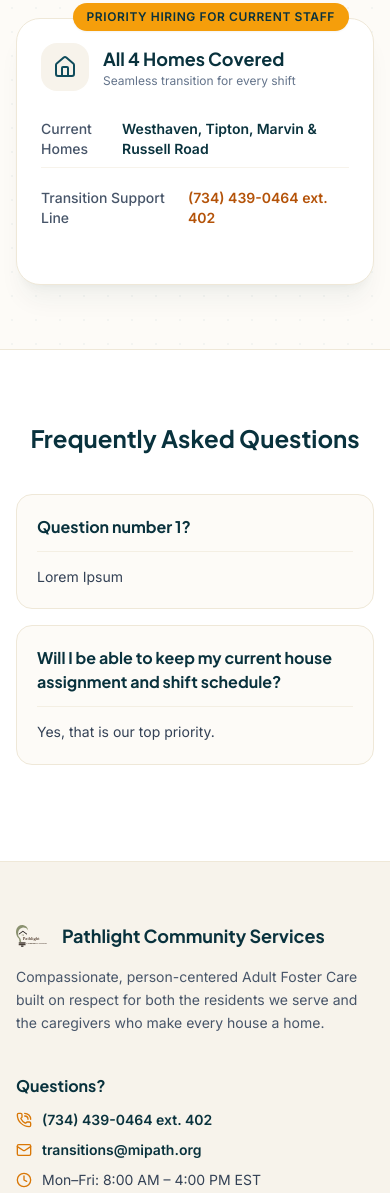
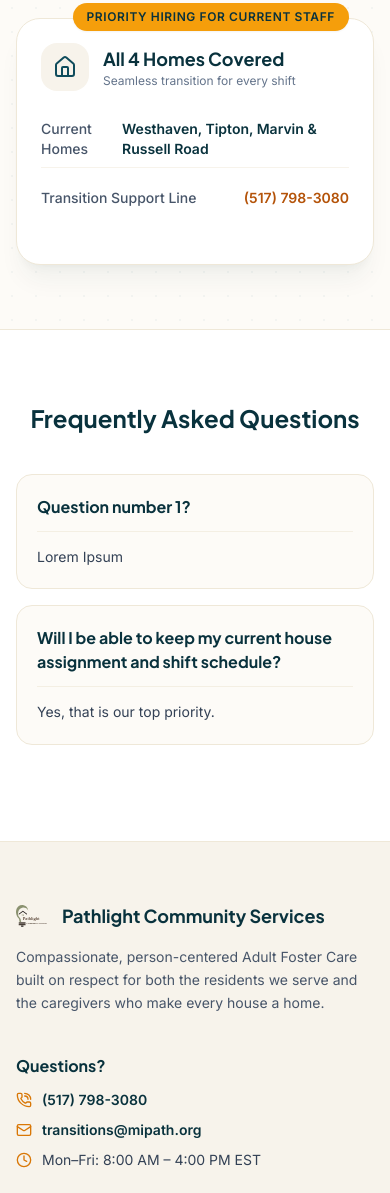
Before and after one commit to PathlightCommunityServices/transitions, a plain HTML site: page index.html in a window 390 px wide. Shown: the part 1505-2698 px from the top of the page. Drawn offline with nearby package versions, Linux system fonts and the light colour scheme.

Commit message:
Update contact phone numbers in index.html

```diff
--- a/index.html
+++ b/index.html
@@ -199,7 +199,7 @@ We appreciate your dedication to the individuals in your care and hope you will
                             </div>
                             <div class="flex items-center justify-between text-sm py-2">
                                 <span class="text-slate-600 font-medium">Transition Support Line</span>
-                                <a href="tel:17344390464,402" class="font-bold text-amber-700 hover:underline">(734) 439-0464 ext. 402</a>
+                                <a href="tel:15177983080" class="font-bold text-amber-700 hover:underline">(517) 798-3080</a>
                             </div>
                         </div>
                     </div>
@@ -273,7 +273,7 @@ We appreciate your dedication to the individuals in your care and hope you will
                     <ul class="space-y-2.5 text-sm">
                         <li class="flex items-center gap-2.5">
                             <i data-lucide="phone-call" class="w-4 h-4 text-amber-600 shrink-0"></i>
-                            <span><a href="tel:17344390464,402" class="font-bold text-teal-950 hover:underline">(734) 439-0464 ext. 402</a></span>
+                            <span><a href="tel:15177983080" class="font-bold text-teal-950 hover:underline">(517) 798-3080</a></span>
                         </li>
                         <li class="flex items-center gap-2.5">
                             <i data-lucide="mail" class="w-4 h-4 text-amber-600 shrink-0"></i>
```
